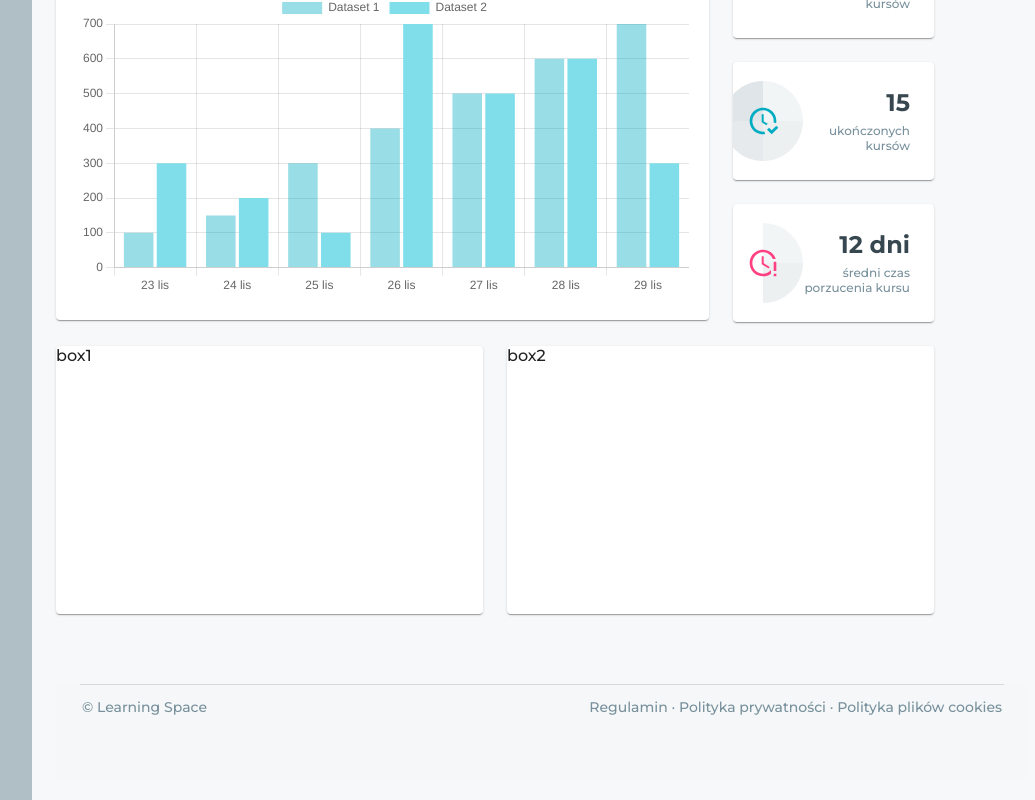
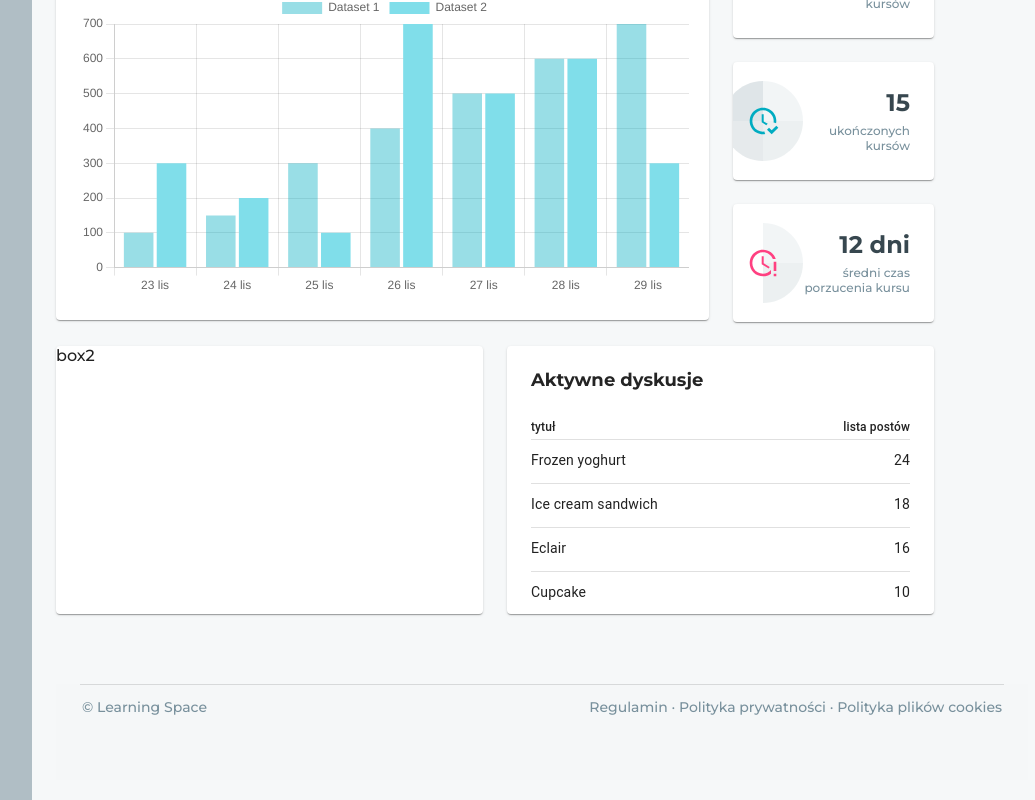
Before and after one commit to MishanyaZh/courses, a React (Create React App) app: page /courseplan in a window 1280 px wide. Shown: the part 619-1419 px from the top of the page, without its empty margins (228-1263 px from the left). Built offline with nearby package versions, Linux system fonts and the light colour scheme.

Commit message:
ActiveDiscussion

```diff
--- /dev/null
+++ b/src/components/CoursePlan/ActiveDiscussion/ActiveDiscussion.jsx
@@ -0,0 +1,70 @@
+import React from 'react';
+import { ActiveDiscussionList, Titile } from './ActiveDiscussion.styled';
+
+import Table from '@mui/material/Table';
+import TableBody from '@mui/material/TableBody';
+import TableCell from '@mui/material/TableCell';
+import TableHead from '@mui/material/TableHead';
+import TableRow from '@mui/material/TableRow';
+
+const createData = (title, list) => {
+  return { title, list };
+};
+
+const rows = [
+  createData('Frozen yoghurt', 24),
+  createData('Ice cream sandwich', 18),
+  createData('Eclair', 16),
+  createData('Cupcake', 10),
+];
+
+const ActiveDiscussion = () => {
+  return (
+    <>
+      <ActiveDiscussionList>
+        <Titile>Aktywne dyskusje</Titile>
+        <Table size="small">
+          <TableHead>
+            <TableRow>
+              <TableCell
+                style={{ padding: '10px 0px 0px 0px', fontSize: '12px' }}
+              >
+                tytuł
+              </TableCell>
+              <TableCell
+                align="right"
+                style={{ padding: '10px 0px 0px 0px', fontSize: '12px' }}
+              >
+                lista postów
+              </TableCell>
+            </TableRow>
+          </TableHead>
+          <TableBody>
+            {rows.map(row => (
+              <TableRow
+                key={row.title}
+                sx={{ '&:last-child td, &:last-child th': { border: 0 } }}
+              >
+                <TableCell
+                  component="th"
+                  scope="row"
+                  style={{ padding: '10px 0px 13px 0px', fontSize: '14px' }}
+                >
+                  {row.title}
+                </TableCell>
+                <TableCell
+                  align="right"
+                  style={{ padding: '10px 0px 13px 0px', fontSize: '14px' }}
+                >
+                  {row.list}
+                </TableCell>
+              </TableRow>
+            ))}
+          </TableBody>
+        </Table>
+      </ActiveDiscussionList>
+    </>
+  );
+};
+
+export default ActiveDiscussion;
--- /dev/null
+++ b/src/components/CoursePlan/ActiveDiscussion/ActiveDiscussion.styled.jsx
@@ -0,0 +1,21 @@
+import styled from '@emotion/styled';
+import Paper from '@mui/material/Paper';
+
+export const ActiveDiscussionList = styled(Paper)`
+  width: 427px;
+  height: 268px;
+  margin-right: 24px;
+  padding: 24px;
+  box-sizing: border-box;
+`;
+
+export const Titile = styled.div`
+  text-align: left;
+  font-style: normal;
+  font-weight: 700;
+  font-size: 18px;
+  line-height: 1.22;
+  margin-bottom: 13px;
+
+  color: #242424;
+`;
--- a/src/components/CoursePlan/StatisticsCourseList/StatisticsCourseList.jsx
+++ b/src/components/CoursePlan/StatisticsCourseList/StatisticsCourseList.jsx
@@ -3,6 +3,7 @@ import ChartBar from '../ChartBar/ChartBar';
 import StatisticForm from '../StatisticForm/StatisticForm';
 import DynamicsCourses from '../DynamicsCourses/DynamicsCourses';
 import SoldCoursesList from '../SoldCoursesList/SoldCoursesList';
+import ActiveDiscussion from '../ActiveDiscussion/ActiveDiscussion';
 import {
   Rating,
   Row,
@@ -38,8 +39,8 @@ const StatisticsCourseList = () => {
           </Column>
         </Row>
         <Row>
-          <Progress>box1</Progress>
           <Progress>box2</Progress>
+          <ActiveDiscussion />
         </Row>
       </CardsBox>
     </>
```
Also changed, not shown: 1 other file (tests, documents, lock files or other folders).
